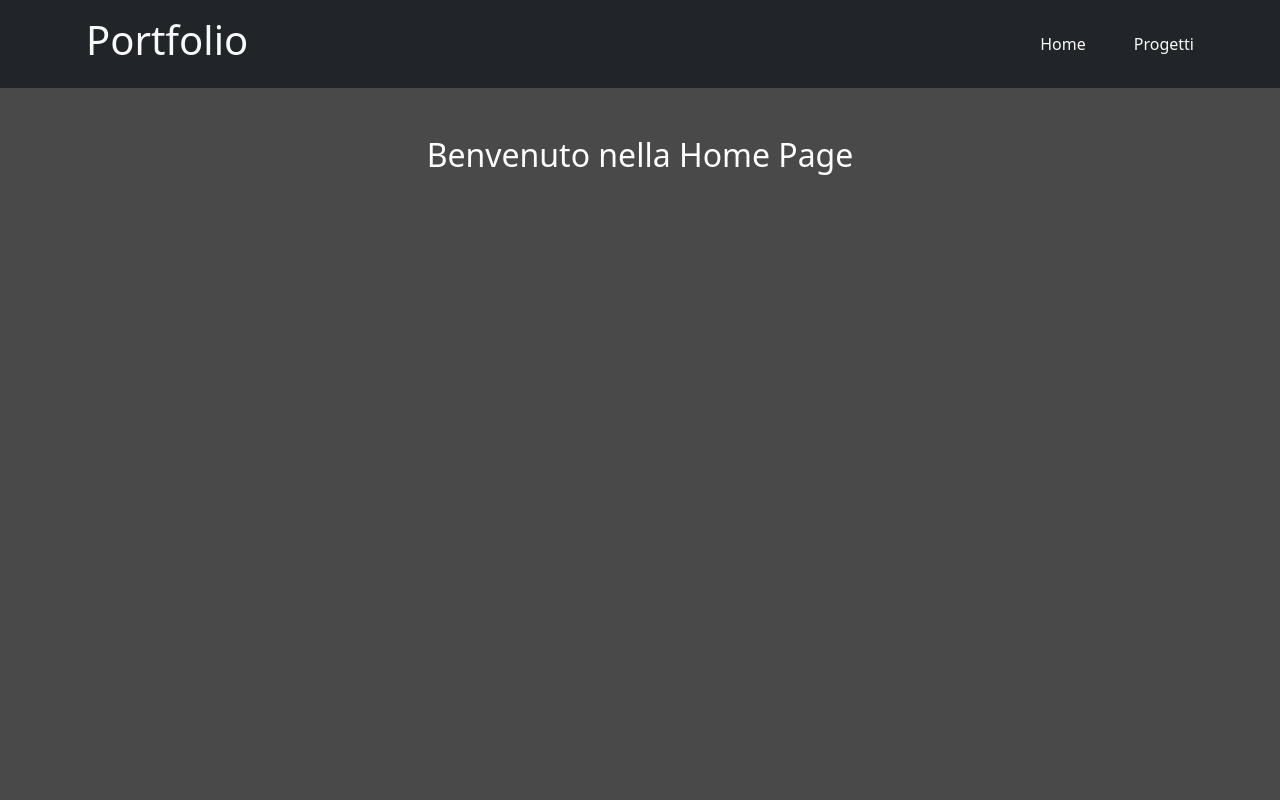
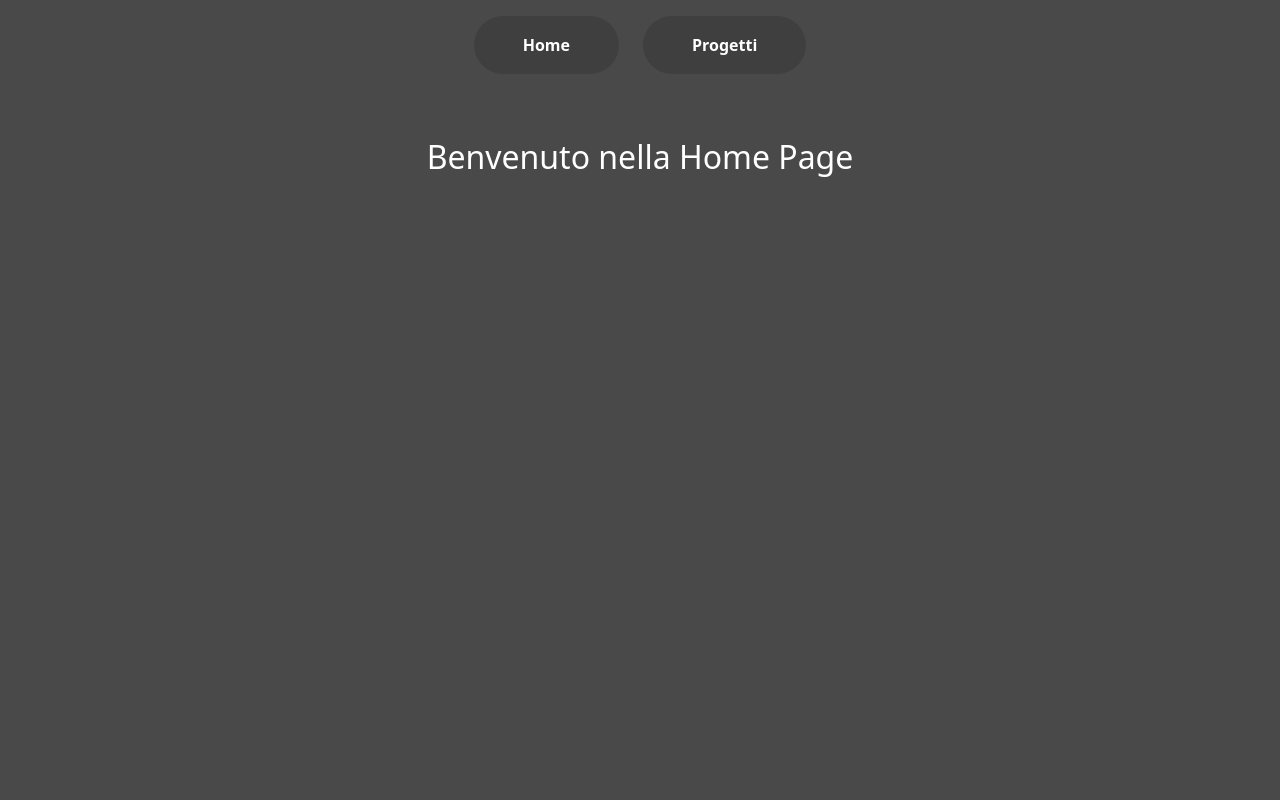
Before and after one commit to Luigi-Iorio/vite-boolfolio, a Vue app: page / in a window 1280 px wide. Shown: the top 800 px of the page. Built offline with nearby package versions, Linux system fonts and the light colour scheme.

Commit message:
style: header personalizzation

```diff
--- a/src/components/AppHeader.vue
+++ b/src/components/AppHeader.vue
@@ -4,31 +4,48 @@ export default {};
 
 <template>
   <!-- header -->
-  <header class="bg-dark text-light">
-    <div
-      class="container d-flex align-items-center justify-content-between p-3"
-    >
-      <!-- titolo -->
-      <h1>Portfolio</h1>
-      <!-- /titolo -->
-
+  <header>
+    <nav class="container">
       <!-- link -->
-      <ul class="d-flex align-items-center gap-5 list-unstyled mb-0">
-        <li>
+      <ul
+        class="col-12 col-md-5 mx-auto py-2 d-flex align-items-center justify-content-center gap-4 list-unstyled mb-0"
+      >
+        <li class="rounded-5 py-1 px-3 py-md-3 px-md-5 fs-6 fs-md-4">
           <router-link :to="{ name: 'home' }" class="nav-link"
             >Home</router-link
           >
         </li>
-        <li>
+        <li class="rounded-5 py-1 px-2 py-md-3 px-md-5 fs-6 fs-md-4">
           <router-link :to="{ name: 'projects' }" class="nav-link"
             >Progetti</router-link
           >
         </li>
       </ul>
       <!-- /link -->
-    </div>
+    </nav>
   </header>
   <!-- /header -->
 </template>
 
-<style></style>
+<style lang="scss" scoped>
+header {
+  height: 90px;
+  nav {
+    height: 100%;
+    ul {
+      height: 100%;
+
+      li {
+        font-weight: bold;
+        background-color: #3f3f3f;
+        border: 1px solid transparent;
+
+        &:hover {
+          background-color: #00f8b7;
+          color: #3f3f3f;
+        }
+      }
+    }
+  }
+}
+</style>
```
